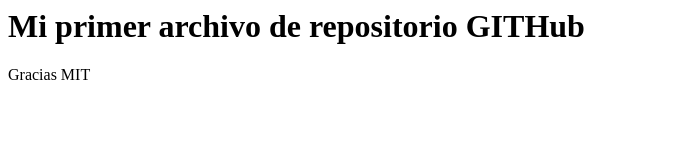
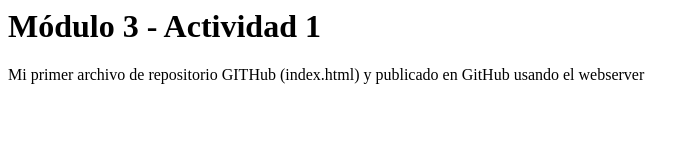
Before and after one commit to wabrito/MIT, a plain HTML site: page index.html in a window 1280 px wide. Shown: the whole page, without its empty margins (0-700 px from the left). Drawn offline with Linux system fonts and the light colour scheme.

Commit message:
Actualización index.html

```diff
--- a/index.html
+++ b/index.html
@@ -1,6 +1,7 @@
 <html>
-<h1>Mi primer archivo de repositorio GITHub</h1>
+<h1>Módulo 3 - Actividad 1</h1>
 
-Gracias MIT
+Mi primer archivo de repositorio GITHub (index.html) y publicado en GitHub usando el webserver
+
 
 </html>
```
